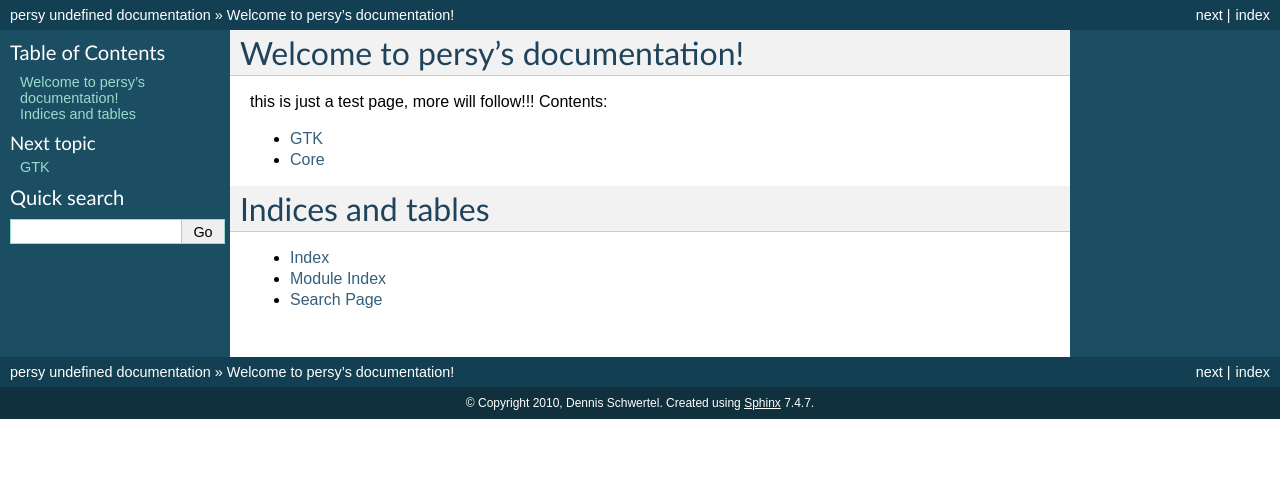
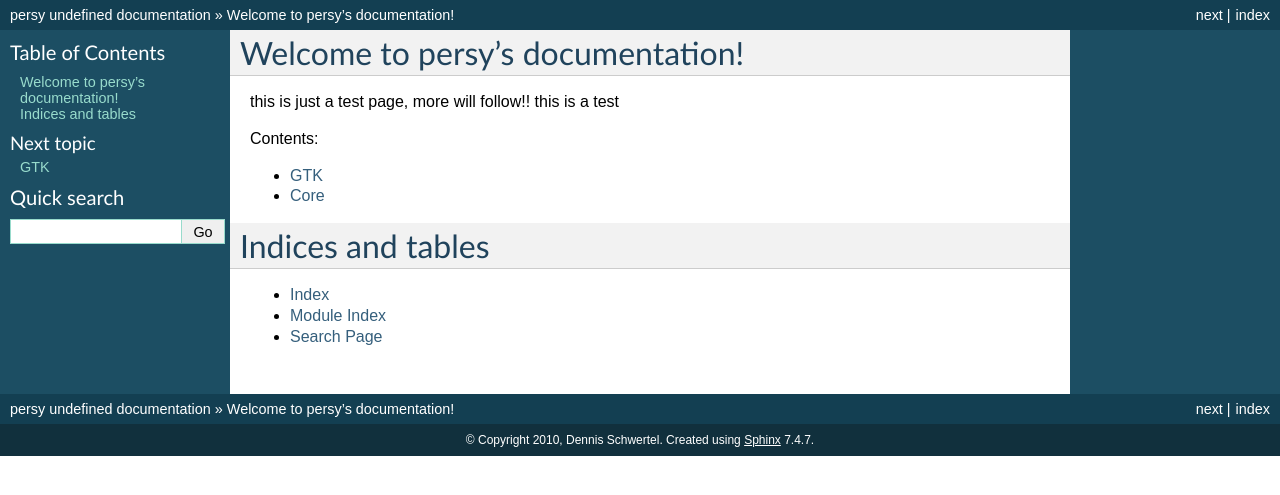
Before and after one commit to kinkerl/persy, a Sphinx documentation site: the page built from doc/index.rst, in a window 1280 px wide. Shown: the top 495 px of the page. Built offline with Sphinx 7.4.7, drawn with Linux system fonts in a browser that asks for light colours.

Commit message:
updated dc

```diff
--- a/doc/index.rst
+++ b/doc/index.rst
@@ -5,7 +5,10 @@
 
 Welcome to persy's documentation!
 =================================
-this is just a test page, more will follow!!!
+this is just a test page, more will follow!!
+this is a test
+
+
 Contents:
 
 .. toctree::
```
